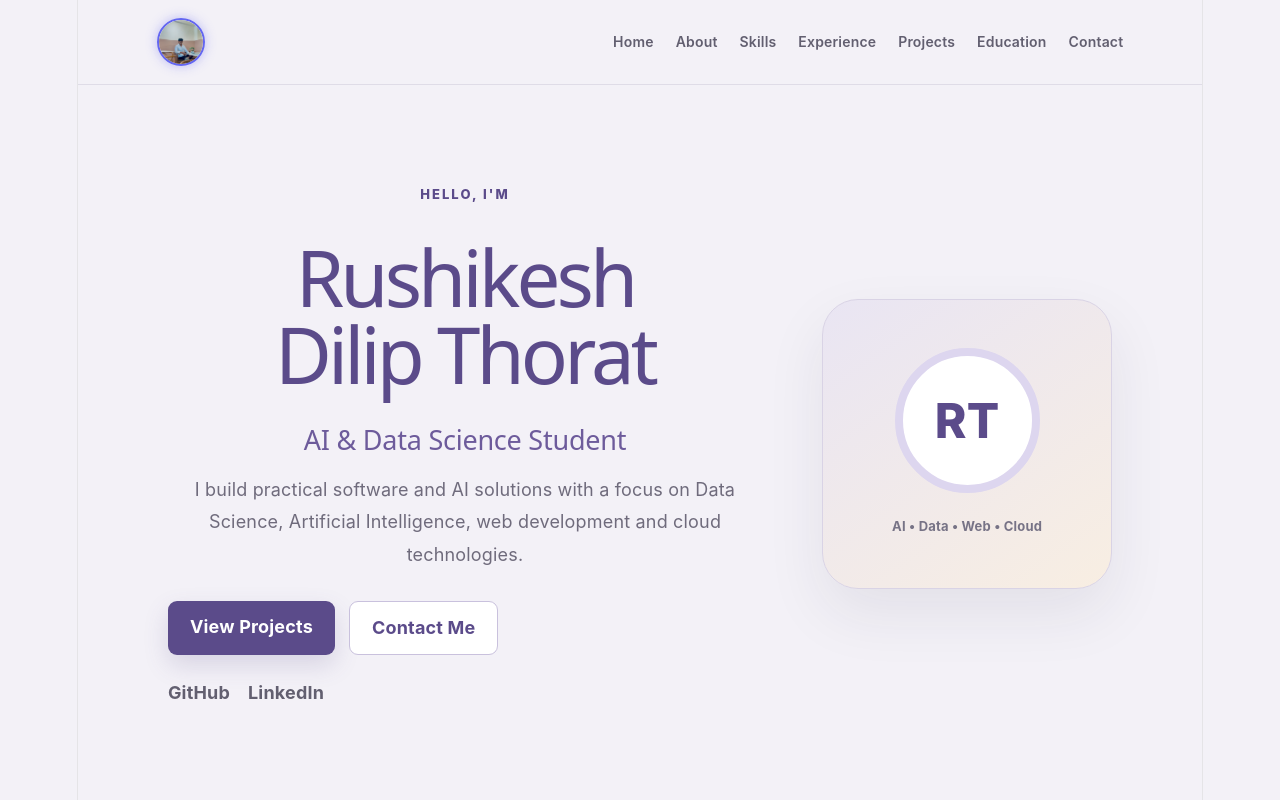
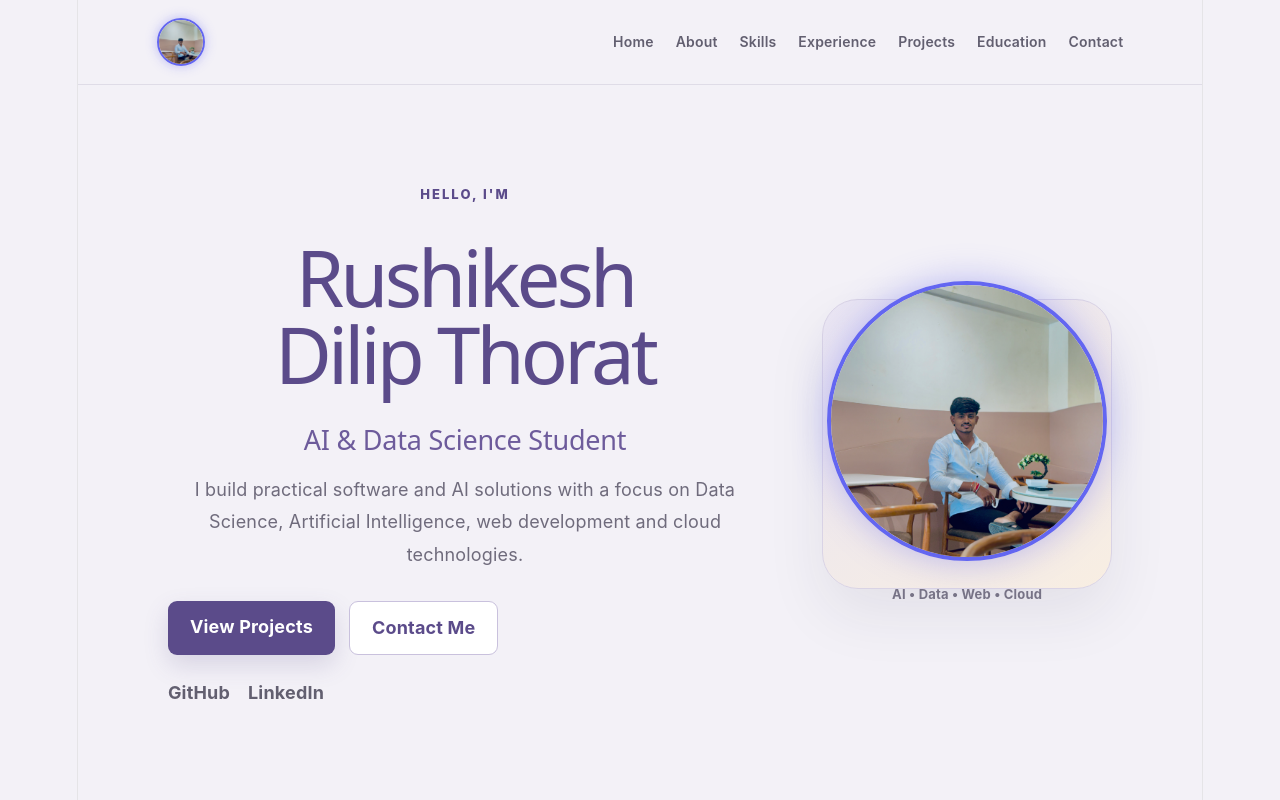
Before and after one commit to rushikeshthorat123/rushikesh-portfolio, a React (Vite) app: page / in a window 1280 px wide. Shown: the top 800 px of the page. Built offline with nearby package versions, Linux system fonts and the light colour scheme.

Commit message:
Updated homepage hero profile photo

```diff
--- a/src/App.jsx
+++ b/src/App.jsx
@@ -63,9 +63,13 @@ function App() {
             </div>
           </div>
           <div className="hero-card">
-            <div className="initials">RT</div>
-            <p>AI • Data • Web • Cloud</p>
-          </div>
+  <img
+    className="hero-photo"
+    src="/profile.jpg"
+    alt="Rushikesh Dilip Thorat"
+  />
+  <p>AI • Data • Web • Cloud</p>
+</div>
         </section>
 
         <section id="about" className="section">
--- a/src/index.css
+++ b/src/index.css
@@ -129,3 +129,12 @@ code {
 .brand img:hover {
   transform: scale(1.1);
 }
+.hero-photo {
+  width: 280px;
+  height: 280px;
+  object-fit: cover;
+  object-position: center;
+  border-radius: 50%;
+  border: 4px solid #6366f1;
+  box-shadow: 0 0 35px rgba(99, 102, 241, 0.4);
+}
```
